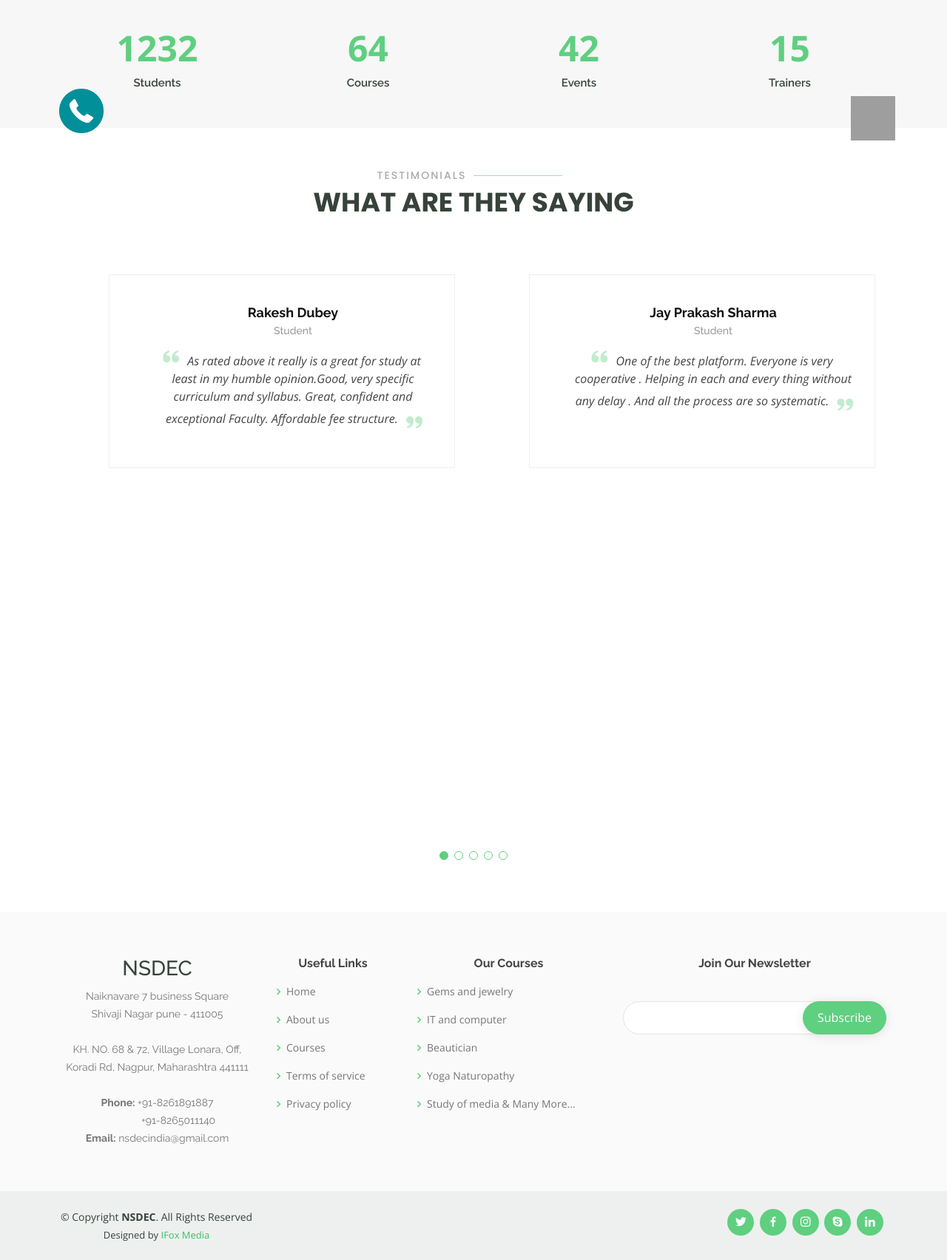
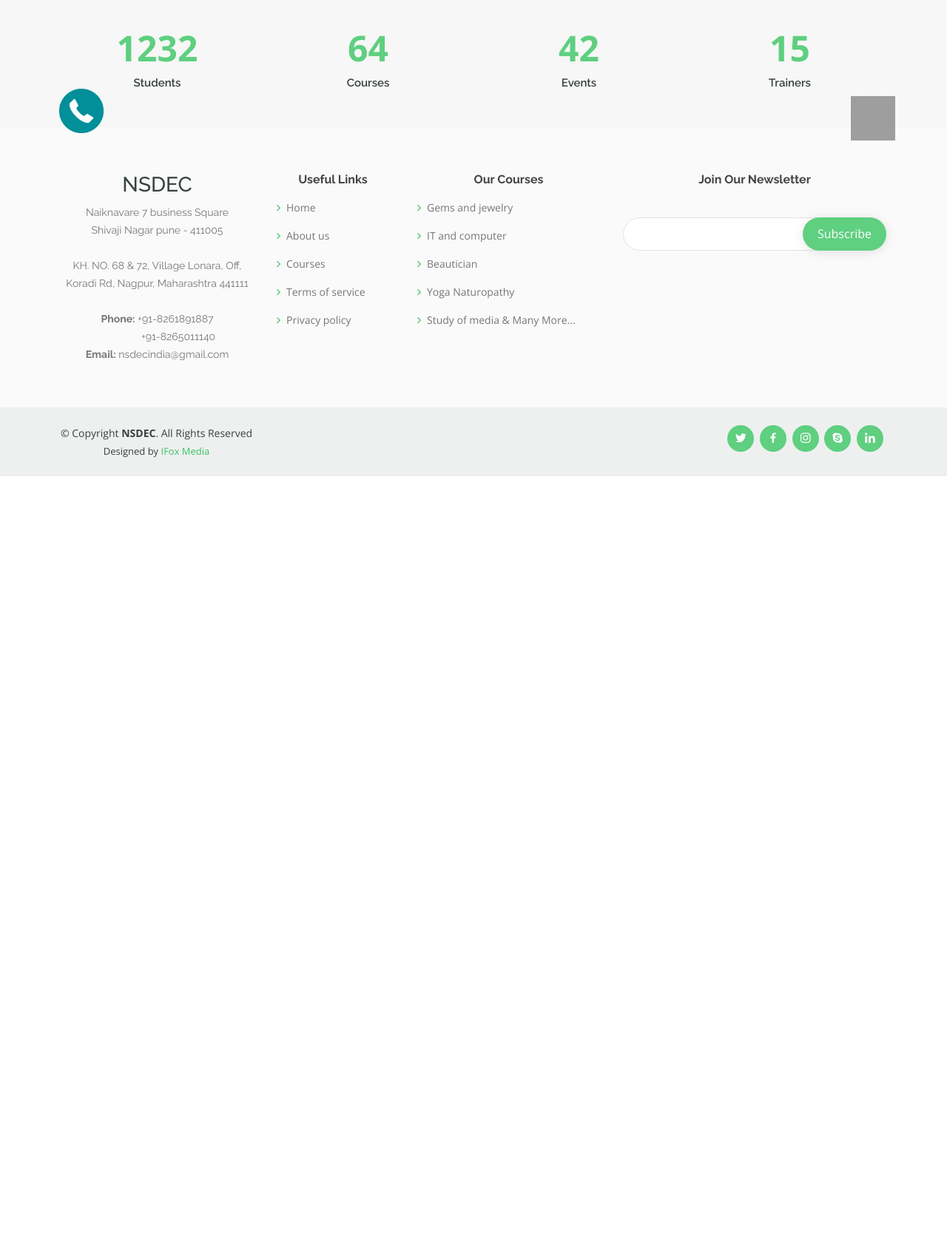
Before and after one commit to kumarjay/nsdec_ifox_01, a Flask app: page /enrollment in a window 1280 px wide. Shown: the part 550-2254 px from the top of the page at 74% size. After the commit the page ends 1194 px from the top, so only its background shows below. Run offline with Flask 2, Linux system fonts and the light colour scheme; some libraries are stand-ins or nearby versions; grey boxes are pictures that could not be loaded.

Commit message:
name correction

```diff
--- a/main.py
+++ b/main.py
@@ -28,7 +28,7 @@
         name = name.upper()
         enrollment = request.form.get('enrollment')
         entry = get_name_enrollment(name, enrollment)
-        logging.info('hellloooooo')
+        # logging.info('hellloooooo')
         with open('users.csv', 'a', newline='') as f:
             f = csv.writer(f)
             if entry:
--- a/templates/enrollment.html
+++ b/templates/enrollment.html
@@ -34,7 +34,7 @@
                         <h2>Enter Name & Enrollment Number</h2>
                   </div>
                     <!--p>Est dolorum ut non facere possimus quibusdam eligendi voluptatem. Quia id aut similique quia voluptas sit quaerat debitis. Rerum omnis ipsam aperiam consequatur laboriosam nemo harum praesentium. </p-->
-      </div>
+<!--                  </div>-->
             </div><!-- End Breadcrumbs -->
     <!--h1>Display a Submit Button</h1-->
             <br><br><br>
@@ -116,94 +116,94 @@
       </div>
     </section><!-- End Counts Section -->
 
-    <!-- ======= Testimonials Section ======= -->
-    <section id="testimonials" class="testimonials">
-      <div class="container" data-aos="fade-up">
+<!--    &lt;!&ndash; ======= Testimonials Section ======= &ndash;&gt;-->
+<!--    <section id="testimonials" class="testimonials">-->
+<!--      <div class="container" data-aos="fade-up">-->
 
-        <div class="section-title">
-          <h2>Testimonials</h2>
-          <p>What are they saying</p>
-        </div>
+<!--        <div class="section-title">-->
+<!--          <h2>Testimonials</h2>-->
+<!--          <p>What are they saying</p>-->
+<!--        </div>-->
 
-        <div class="testimonials-slider swiper" data-aos="fade-up" data-aos-delay="100">
-          <div class="swiper-wrapper">
+<!--        <div class="testimonials-slider swiper" data-aos="fade-up" data-aos-delay="100">-->
+<!--          <div class="swiper-wrapper">-->
 
-            <div class="swiper-slide">
-              <div class="testimonial-wrap">
-                <div class="testimonial-item">
-                  <!--img src="assets/img/testimonials/testimonials-1.jpg" class="testimonial-img" alt=""-->
-                  <h3>Rakesh Dubey</h3>
-                  <h4>Student</h4>
-                  <p>
-                    <i class="bx bxs-quote-alt-left quote-icon-left"></i>
-As rated above it really is a great for study at least in my humble opinion.Good, very specific curriculum and syllabus. Great, confident and exceptional Faculty. Affordable fee structure.                    <i class="bx bxs-quote-alt-right quote-icon-right"></i>
-                  </p>
-                </div>
-              </div>
-            </div><!-- End testimonial item -->
+<!--            <div class="swiper-slide">-->
+<!--              <div class="testimonial-wrap">-->
+<!--                <div class="testimonial-item">-->
+<!--                  &lt;!&ndash;img src="assets/img/testimonials/testimonials-1.jpg" class="testimonial-img" alt=""&ndash;&gt;-->
+<!--                  <h3>Rakesh Dubey</h3>-->
+<!--                  <h4>Student</h4>-->
+<!--                  <p>-->
+<!--                    <i class="bx bxs-quote-alt-left quote-icon-left"></i>-->
+<!--As rated above it really is a great for study at least in my humble opinion.Good, very specific curriculum and syllabus. Great, confident and exceptional Faculty. Affordable fee structure.                    <i class="bx bxs-quote-alt-right quote-icon-right"></i>-->
+<!--                  </p>-->
+<!--                </div>-->
+<!--              </div>-->
+<!--            </div>&lt;!&ndash; End testimonial item &ndash;&gt;-->
 
-            <div class="swiper-slide">
-              <div class="testimonial-wrap">
-                <div class="testimonial-item">
-                  <!--img src="assets/img/testimonials/testimonials-2.jpg" class="testimonial-img" alt=""-->
-                  <h3>Jay Prakash Sharma</h3>
-                  <h4>Student</h4>
-                  <p>
-                    <i class="bx bxs-quote-alt-left quote-icon-left"></i>
-One of the best platform. Everyone is very cooperative . Helping in each and every thing without any delay . And all the process are so systematic.                    <i class="bx bxs-quote-alt-right quote-icon-right"></i>
-                  </p>
-                </div>
-              </div>
-            </div><!-- End testimonial item -->
+<!--            <div class="swiper-slide">-->
+<!--              <div class="testimonial-wrap">-->
+<!--                <div class="testimonial-item">-->
+<!--                  &lt;!&ndash;img src="assets/img/testimonials/testimonials-2.jpg" class="testimonial-img" alt=""&ndash;&gt;-->
+<!--                  <h3>Jay Prakash Sharma</h3>-->
+<!--                  <h4>Student</h4>-->
+<!--                  <p>-->
+<!--                    <i class="bx bxs-quote-alt-left quote-icon-left"></i>-->
+<!--One of the best platform. Everyone is very cooperative . Helping in each and every thing without any delay . And all the process are so systematic.                    <i class="bx bxs-quote-alt-right quote-icon-right"></i>-->
+<!--                  </p>-->
+<!--                </div>-->
+<!--              </div>-->
+<!--            </div>&lt;!&ndash; End testimonial item &ndash;&gt;-->
 
-            <div class="swiper-slide">
-              <div class="testimonial-wrap">
-                <div class="testimonial-item">
-                  <!--img src="assets/img/testimonials/testimonials-3.jpg" class="testimonial-img" alt=""-->
-                  <h3>Vipin Gomase</h3>
-                  <h4>Student</h4>
-                  <p>
-                    <i class="bx bxs-quote-alt-left quote-icon-left"></i>
-Education made simple by distance education, wonderful staff and management. Had a good experience. Thank you.                    <i class="bx bxs-quote-alt-right quote-icon-right"></i>
-                  </p>
-                </div>
-              </div>
-            </div><!-- End testimonial item -->
+<!--            <div class="swiper-slide">-->
+<!--              <div class="testimonial-wrap">-->
+<!--                <div class="testimonial-item">-->
+<!--                  &lt;!&ndash;img src="assets/img/testimonials/testimonials-3.jpg" class="testimonial-img" alt=""&ndash;&gt;-->
+<!--                  <h3>Vipin Gomase</h3>-->
+<!--                  <h4>Student</h4>-->
+<!--                  <p>-->
+<!--                    <i class="bx bxs-quote-alt-left quote-icon-left"></i>-->
+<!--Education made simple by distance education, wonderful staff and management. Had a good experience. Thank you.                    <i class="bx bxs-quote-alt-right quote-icon-right"></i>-->
+<!--                  </p>-->
+<!--                </div>-->
+<!--              </div>-->
+<!--            </div>&lt;!&ndash; End testimonial item &ndash;&gt;-->
 
-            <div class="swiper-slide">
-              <div class="testimonial-wrap">
-                <div class="testimonial-item">
-                  <!--img src="assets/img/testimonials/testimonials-4.jpg" class="testimonial-img" alt=""-->
-                  <h3>Dheeraj Makode</h3>
-                  <h4>Student</h4>
-                  <p>
-                    <i class="bx bxs-quote-alt-left quote-icon-left"></i>
-They are very professional and polite. This is the best place to get your education sorted out.                    <i class="bx bxs-quote-alt-right quote-icon-right"></i>
-                  </p>
-                </div>
-              </div>
-            </div><!-- End testimonial item -->
+<!--            <div class="swiper-slide">-->
+<!--              <div class="testimonial-wrap">-->
+<!--                <div class="testimonial-item">-->
+<!--                  &lt;!&ndash;img src="assets/img/testimonials/testimonials-4.jpg" class="testimonial-img" alt=""&ndash;&gt;-->
+<!--                  <h3>Dheeraj Makode</h3>-->
+<!--                  <h4>Student</h4>-->
+<!--                  <p>-->
+<!--                    <i class="bx bxs-quote-alt-left quote-icon-left"></i>-->
+<!--They are very professional and polite. This is the best place to get your education sorted out.                    <i class="bx bxs-quote-alt-right quote-icon-right"></i>-->
+<!--                  </p>-->
+<!--                </div>-->
+<!--              </div>-->
+<!--            </div>&lt;!&ndash; End testimonial item &ndash;&gt;-->
 
-            <div class="swiper-slide">
-              <div class="testimonial-wrap">
-                <div class="testimonial-item">
-                  <!--img src="assets/img/testimonials/testimonials-5.jpg" class="testimonial-img" alt=""-->
-                  <h3>Hansraj Nerkar</h3>
-                  <h4>Student</h4>
-                  <p>
-                    <i class="bx bxs-quote-alt-left quote-icon-left"></i>
-My experience was too good with this NSDEC university...everything was done rightEverything was taught well and assisted in great manner....thank you so much for all your support.                    <i class="bx bxs-quote-alt-right quote-icon-right"></i>
-                  </p>
-                </div>
-              </div>
-            </div><!-- End testimonial item -->
+<!--            <div class="swiper-slide">-->
+<!--              <div class="testimonial-wrap">-->
+<!--                <div class="testimonial-item">-->
+<!--                  &lt;!&ndash;img src="assets/img/testimonials/testimonials-5.jpg" class="testimonial-img" alt=""&ndash;&gt;-->
+<!--                  <h3>Hansraj Nerkar</h3>-->
+<!--                  <h4>Student</h4>-->
+<!--                  <p>-->
+<!--                    <i class="bx bxs-quote-alt-left quote-icon-left"></i>-->
+<!--My experience was too good with this NSDEC university...everything was done rightEverything was taught well and assisted in great manner....thank you so much for all your support.                    <i class="bx bxs-quote-alt-right quote-icon-right"></i>-->
+<!--                  </p>-->
+<!--                </div>-->
+<!--              </div>-->
+<!--            </div>&lt;!&ndash; End testimonial item &ndash;&gt;-->
 
-          </div>
-          <div class="swiper-pagination"></div>
-        </div>
+<!--          </div>-->
+<!--          <div class="swiper-pagination"></div>-->
+<!--        </div>-->
 
-      </div>
-    </section><!-- End Testimonials Section -->
+<!--      </div>-->
+<!--    </section>&lt;!&ndash; End Testimonials Section &ndash;&gt;-->
 
   </main><!-- End #main -->
 
--- a/test_csv.py
+++ b/test_csv.py
@@ -25,7 +25,7 @@
     # print(data.shape)
     entry = False
     for ind in range(data.shape[1]):
-        if data.iloc[ind]['name'] == name.title() and data.iloc[ind]['enrollment'] == enrollment:
+        if data.iloc[ind]['name'].upper() == name.upper() and data.iloc[ind]['enrollment'] == enrollment:
             entry = True
     return entry
 
--- a/users.csv
+++ b/users.csv
@@ -4,3 +4,9 @@
 WARNING - FSDA - fsa checked
 INFO - ANUP checked their status
 WARNING - AFSD - sffds checked - 2022-09-11 12:29:28.703358
+2022-09-11 12:39:46.394493 - INFO - JAY checked their status
+2022-09-11 12:40:09.175567 - WARNING - JAY - dmk checked
+2022-09-11 12:40:17.074998 - INFO - JAY checked their status
+2022-09-11 13:03:27.966763 - WARNING - GG - gad checked
+2022-09-11 16:25:28.485928 - WARNING - PARMAR AVESH BHARATSINH - DME/5442 checked
+2022-09-11 16:27:06.173714 - INFO - PARMAR AVESH BHARATSINH checked their status
```
Also changed, not shown: 1 other file. Lines whose indentation alone changed are shown as unchanged.
